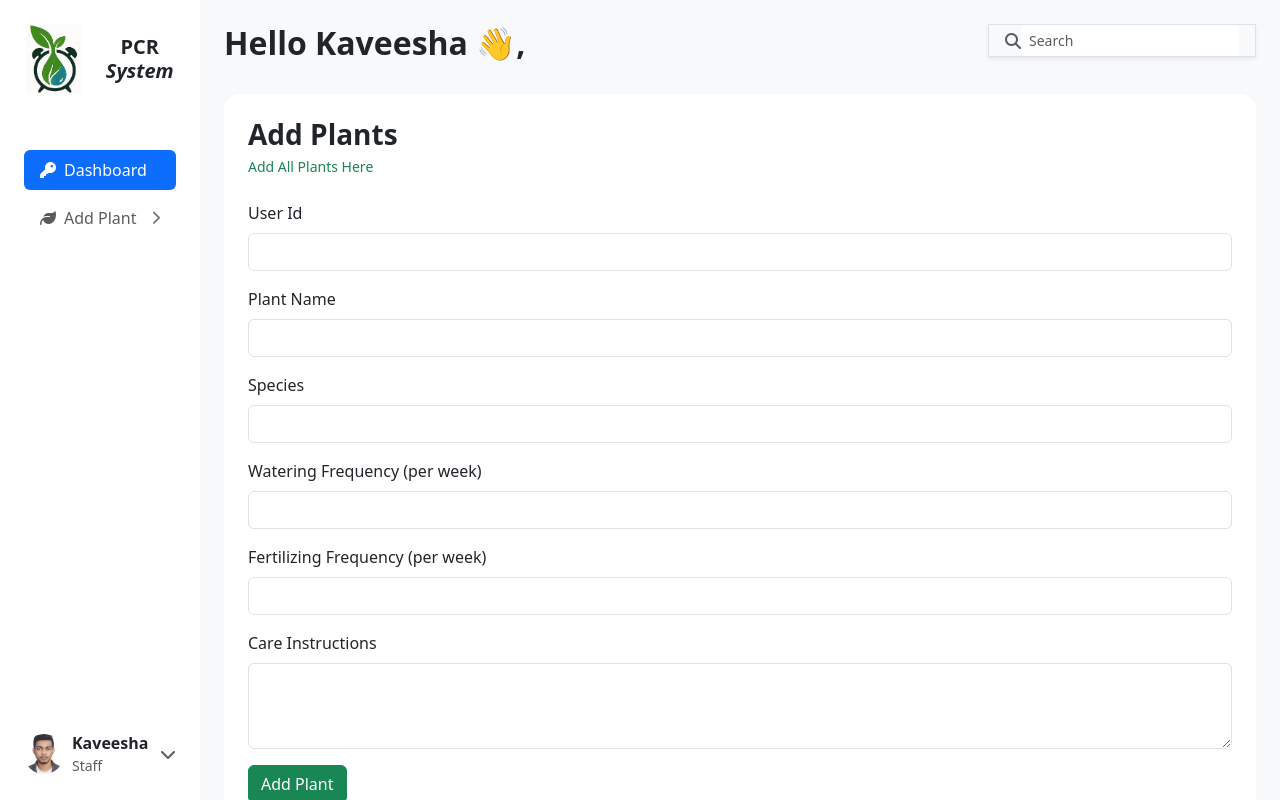
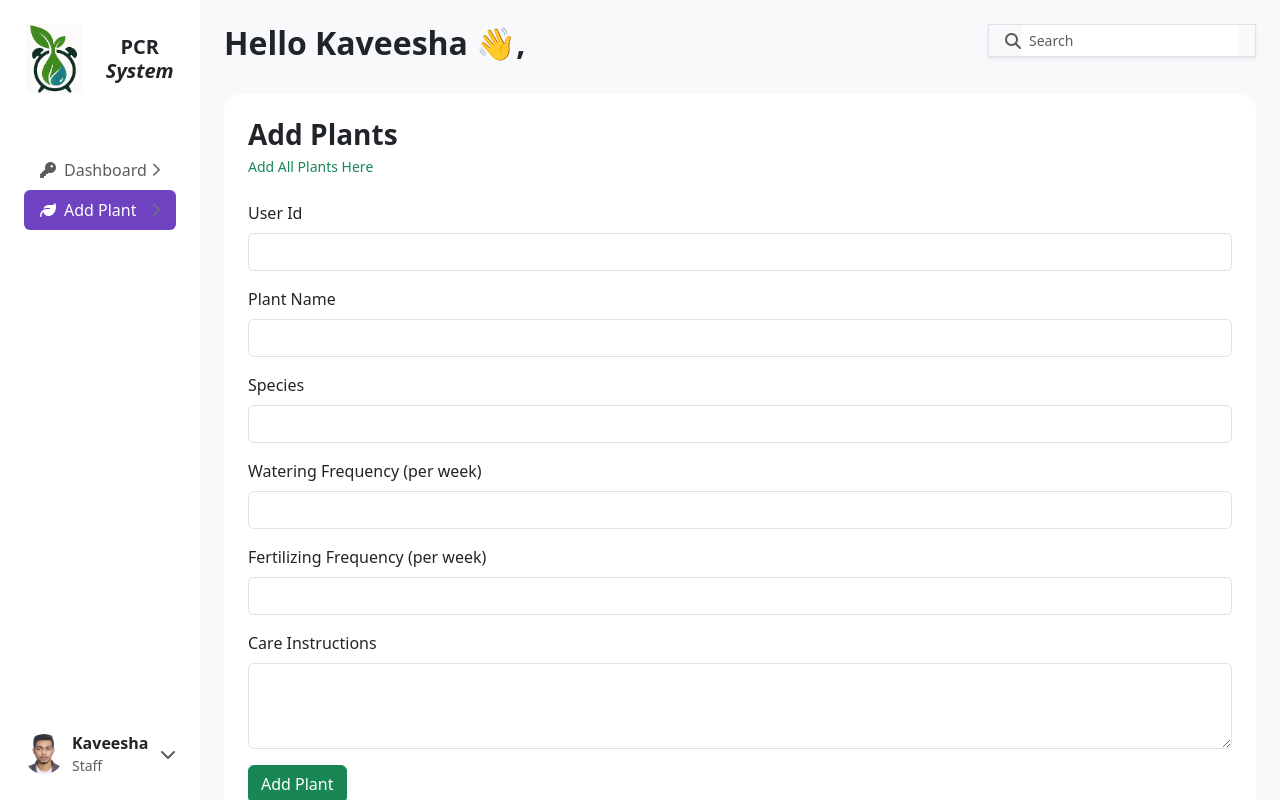
Before and after one commit to ksdkaveesha/Plant-Care-Reminder-System, an Angular app in the folder Fontend/plant-care-system/: page /dashboard/addplant in a window 1280 px wide. Built offline with nearby package versions, Linux system fonts and the light colour scheme.

Commit message:
Update sidebar.component.html

```diff
--- a/Fontend/plant-care-system/src/app/dashboard/sidebar/sidebar.component.html
+++ b/Fontend/plant-care-system/src/app/dashboard/sidebar/sidebar.component.html
@@ -17,15 +17,19 @@
             routerLink="/dashboard/viewplants"
             routerLinkActive="active"
             [routerLinkActiveOptions]="{ exact: true }"
-            class="nav-link d-flex align-items-center text-white bg-primary rounded px-3 py-2 mb-2"
+            class="nav-link d-flex justify-content-between align-items-center text-muted rounded px-3 py-2"
           >
-            <i class="fas fa-key me-2"></i>
-            Dashboard
+            <span class="d-flex align-items-center">
+              <i class="fas fa-key me-2"></i>
+              Dashboard
+            </span>
+            <i class="fas fa-chevron-right small text-secondary"></i>
           </a>
 
           <!-- Add Plant -->
           <a
             routerLink="/dashboard/addplant"
+            routerLinkActive="active"
             class="nav-link d-flex justify-content-between align-items-center text-muted rounded px-3 py-2"
           >
             <span class="d-flex align-items-center">
```
